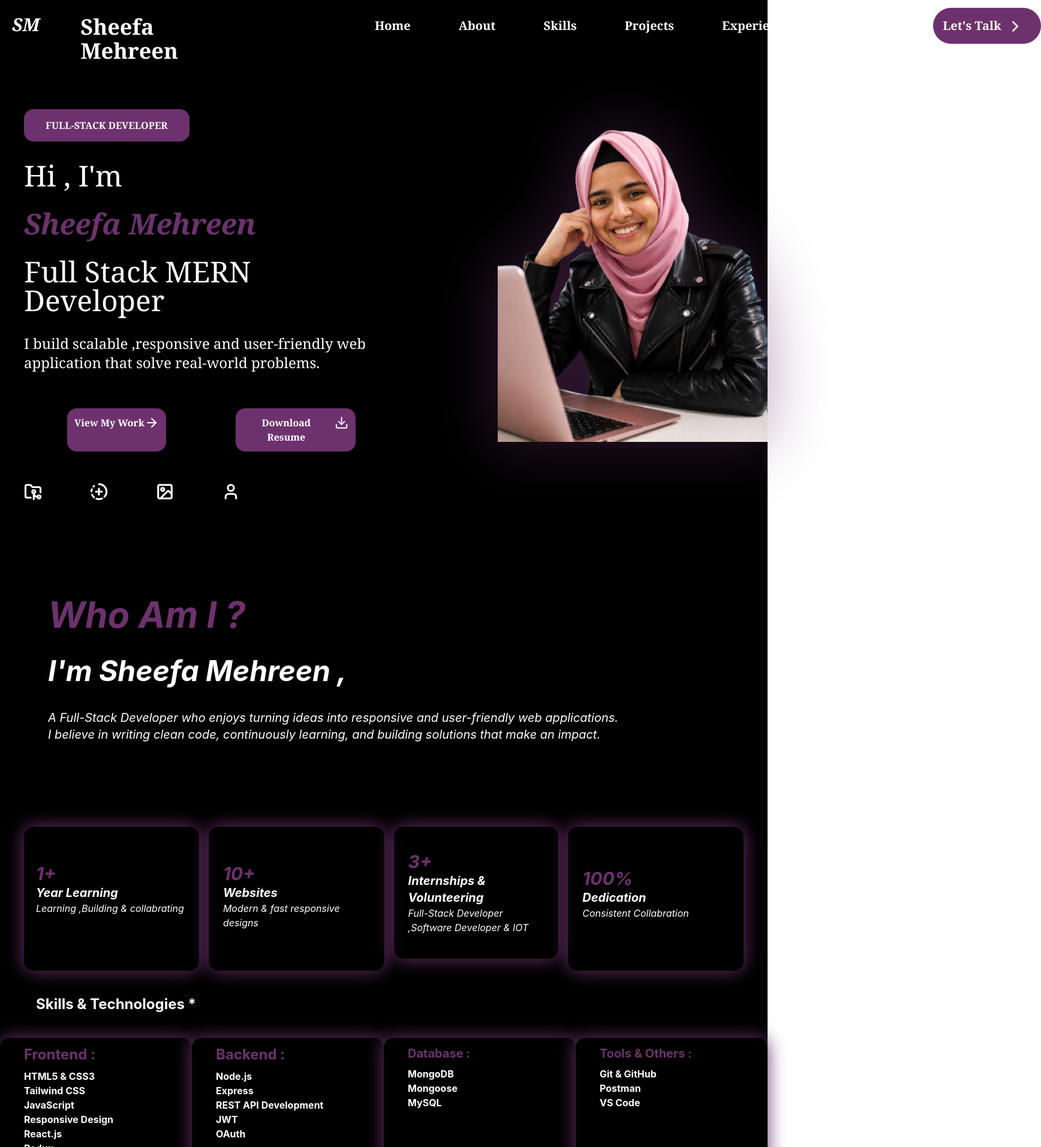
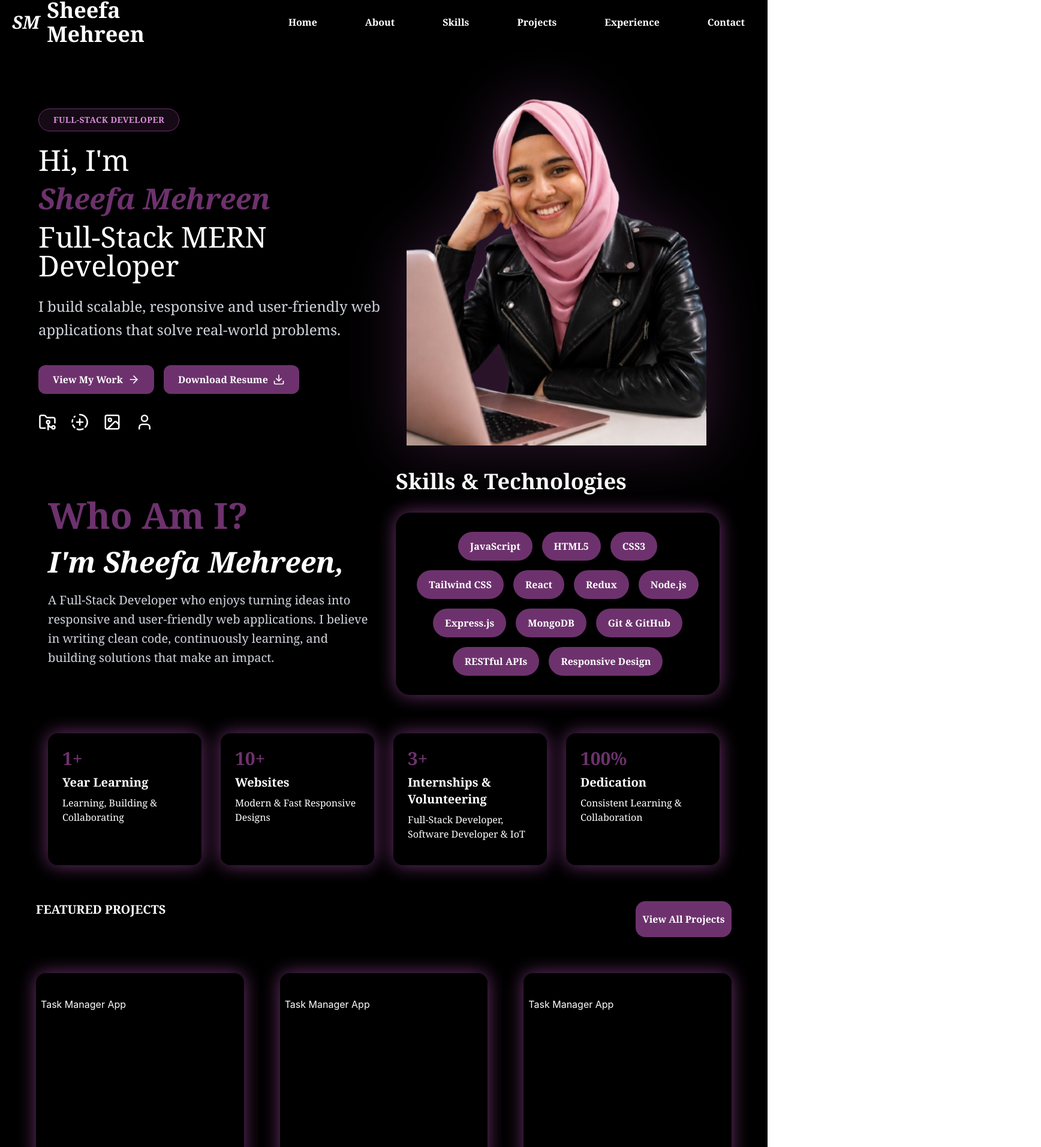
Before and after one commit to shifa-m/Portfolio, a React app in the folder portfolio/: page / in a window 1280 px wide. Shown: the part 3-1916 px from the top of the page at 60% size, 1736 px wide, since content can reach past the window. Built offline with nearby package versions, Linux system fonts and the light colour scheme; the HTML template or start-up script is replaced by a standard one.

Commit message:
Improve portfolio responsiveness and UI layout

```diff
--- a/portfolio/src/App.jsx
+++ b/portfolio/src/App.jsx
@@ -11,17 +11,17 @@ import Experience from './components/Experience/Experience.jsx'
 
 const App = () => {
   return (
-    <>
+    <div className='overflow-hidden'>
 
-      <>
+      <div>
       <Element name="home"><Header/></Element>
       <Element name="about"><Page2/></Element>
-      <Element name="skills"><Skills/></Element>
+      <Element name="skills"></Element>
       <Element name="projects"><Page3/></Element>
       <Element name='experience'><Experience/></Element>
       <Element name='contact'><Page4/></Element>
-      </>
-    </>
+      </div>
+    </div>
 
   )
 }
--- a/portfolio/src/components/About/About.jsx
+++ b/portfolio/src/components/About/About.jsx
@@ -1,35 +1,75 @@
 import React from 'react'
+import Skills from '../Skills/Skills'
 
 const About = () => {
   return (
-                        <div className='mt-15 w-full italic'>
-                                    <div className='text-white   p-20 italic'>
-                                                <h1 className='text-6xl text-[#6D326D] font-bold '>Who Am I ?  </h1>
-                                    <h1 className='text-5xl pt-10 font-bold italic'>I'm Sheefa Mehreen ,</h1>
-                                    <h1 className='text-xl pt-10'>A Full-Stack Developer who enjoys turning ideas into responsive and user-friendly web applications. </h1>
-                                    <h1 className='text-xl'>I believe in writing clean code, continuously learning, and building solutions that make an impact.</h1>
+    <div className="w-full mt-10 px-6 md:px-10 lg:px-20 font-serif">
+
+      <div className="flex flex-col lg:flex-row items-center gap-10">
+
+
+        <div className="w-full lg:w-1/2 text-white">
+
+          <h1 className="text-3xl md:text-5xl lg:text-6xl text-[#6D326D] font-bold">
+            Who Am I?
+          </h1>
+
+          <h2 className="mt-6 text-2xl md:text-4xl lg:text-5xl font-bold italic">
+            I'm Sheefa Mehreen,
+          </h2>
+
+          <p className="mt-6 text-base md:text-lg lg:text-xl leading-8 text-gray-300">
+            A Full-Stack Developer who enjoys turning ideas into responsive
+            and user-friendly web applications. I believe in writing clean
+            code, continuously learning, and building solutions that make an
+            impact.
+          </p>
+
+        </div>
+
+        <div className="w-full lg:w-1/2">
+          <Skills />
+        </div>
+
       </div>
 
 
-                                    <div className='flex gap-4 m-10 mt-15  justify-around'>
-                                                <div className='h-60 w-80  shadow-[0_0_30px_#6D326D] pt-15  rounded-2xl text-white p-5'>
-                                                    <h1 className='text-3xl text-[#6D326D] font-bold'>1+</h1>
-                                                           <h1 className='text-xl font-bold'>Year Learning</h1>
-                                                           <h1>Learning ,Building & collabrating</h1>
+      <div className="grid grid-cols-1 md:grid-cols-2 lg:grid-cols-4 gap-8 mt-16">
+
+        <div className="shadow-[0_0_30px_#6D326D] rounded-2xl text-white p-6 min-h-[220px]">
+          <h1 className="text-3xl text-[#6D326D] font-bold">1+</h1>
+          <h2 className="text-xl font-bold mt-2">Year Learning</h2>
+          <p className="mt-2">
+            Learning, Building & Collaborating
+          </p>
         </div>
-                                                <div className='h-60 w-80  shadow-[0_0_30px_#6D326D] p-6 pt-15 rounded-2xl text-white '>
-                                                            <h1 className='text-3xl text-[#6D326D] font-bold'>10+ </h1>
-                                                            <h1 className='text-xl font-bold'>Websites</h1>
-                                                            <h1>Modern  & fast responsive designs</h1></div>
-                                                <div className='h-55 w-75 shadow-[0_0_30px_#6D326D]  rounded-2xl text-white p-6 pt-10 '>
-                                                            <h1 className='text-3xl text-[#6D326D] font-bold'>3+</h1>
-                                                            <h1 className='text-xl font-bold'>Internships & Volunteering</h1>
-                                                            <h1>Full-Stack Developer ,Software Developer & IOT</h1>
+
+        <div className="shadow-[0_0_30px_#6D326D] rounded-2xl text-white p-6 min-h-[220px]">
+          <h1 className="text-3xl text-[#6D326D] font-bold">10+</h1>
+          <h2 className="text-xl font-bold mt-2">Websites</h2>
+          <p className="mt-2">
+            Modern & Fast Responsive Designs
+          </p>
         </div>
-                                                <div className='h-60 w-80  shadow-[0_0_30px_#6D326D]  rounded-2xl text-white p-6 pt-17'>
-                                                            <h1 className='text-3xl text-[#6D326D] font-bold'>100% </h1>
-                                                            <h1 className='text-xl font-bold'> Dedication</h1>
-                                                            <h1>Consistent Collabration  </h1> </div>
+
+        <div className="shadow-[0_0_30px_#6D326D] rounded-2xl text-white p-6 min-h-[220px]">
+          <h1 className="text-3xl text-[#6D326D] font-bold">3+</h1>
+          <h2 className="text-xl font-bold mt-2">
+            Internships & Volunteering
+          </h2>
+          <p className="mt-2">
+            Full-Stack Developer, Software Developer & IoT
+          </p>
+        </div>
+
+        <div className="shadow-[0_0_30px_#6D326D] rounded-2xl text-white p-6 min-h-[220px]">
+          <h1 className="text-3xl text-[#6D326D] font-bold">100%</h1>
+          <h2 className="text-xl font-bold mt-2">Dedication</h2>
+          <p className="mt-2">
+            Consistent Learning & Collaboration
+          </p>
+        </div>
+
       </div>
 
     </div>
--- a/portfolio/src/components/Card/RightCard.jsx
+++ b/portfolio/src/components/Card/RightCard.jsx
@@ -1,9 +1,15 @@
 import React from 'react'
-import { ArrowRight,Download, User ,Image,CircleFadingPlus,FolderGit2 } from 'lucide-react';
+import {
+  ArrowRight,
+  Download,
+  User,
+  Image,
+  CircleFadingPlus,
+  FolderGit2,
+} from 'lucide-react';
+
 import Profile from "../../assets/images/profile.png";
-import Resume from "../../assets/resume/resumeMERN.pdf"
-
-
+import Resume from "../../assets/resume/resumeMERN.pdf";
 
 const RightCard = () => {
 
@@ -15,57 +21,118 @@ const RightCard = () => {
     link.click();
     document.body.removeChild(link);
   };
-const handleGithub=()=>{
-                        window.open(
-                                    "https://github.com/shifa-m",
-                                    "_blank"
-                        )
-            };
-const handleInsta=()=>{
-  window.open(
-    "https://www.instagram.com/_hushed.s/",
-    "_blank"
-  )
+
+  const handleGithub = () => {
+    window.open("https://github.com/shifa-m", "_blank");
   };
 
-const handleEmail=()=>{
+  const handleInsta = () => {
+    window.open("https://www.instagram.com/_hushed.s/", "_blank");
+  };
+
+  const handleEmail = () => {
     window.open(
       "https://mail.google.com/mail/?view=cm&fs=1&to=shifamahreen786@gmail.com",
       "_blank"
-  )
-}
+    );
+  };
 
   return (
 
-    <div className='flex w-full '>
-                                                <div className=' w-1/2  m-5 ml-10 mt-30 '>
-                                                <span className=' bg-[#6D326D] text-white font-bold p-4 pl-9 pr-9  rounded-2xl '>FULL-STACK DEVELOPER</span>
-                                                <h1 className='text-5xl mt-12 text-white'>Hi , I'm</h1>
-                                                <h1 className='text-5xl mt-8 text-[#6D326D] italic font-bold'>Sheefa Mehreen</h1>
-                                                <h1 className='text-5xl mt-8 text-white'>Full Stack MERN Developer</h1>
-                                                <h1 className='text-2xl mt-8 text-white'>I build scalable ,responsive and user-friendly web application that solve real-world problems.</h1>
-                                                <div className='flex gap-20'>
-                                                            <button className='bg-[#6D326D] text-white font-bold p-3 m-3 rounded-2xl mt-15 ml-18  flex'>View My Work  <h1><ArrowRight /></h1></button>
-                                                            <button onClick={handleResumeDownload} className='bg-[#6D326D] text-white font-bold p-3 m-3 mt-15 rounded-2xl flex ml-6 gap-2 w-50'>Download Resume <Download /> </button>
+    <div className="flex flex-col-reverse lg:flex-row items-center w-full px-6 md:px-10 lg:px-16">
+
+      {/* Left Section */}
+
+      <div className="w-full lg:w-1/2 mt-10 lg:mt-20">
+
+        <span className="inline-block rounded-full border border-[#6D326D] bg-[#6D326D]/20 px-6 py-2 text-sm font-semibold tracking-wide text-[#d98dd9]">
+          FULL-STACK DEVELOPER
+        </span>
+
+        <h1 className="text-3xl md:text-4xl lg:text-5xl mt-6 text-white">
+          Hi, I'm
+        </h1>
+
+        <h1 className="text-3xl md:text-4xl lg:text-5xl mt-4 text-[#6D326D] italic font-bold">
+          Sheefa Mehreen
+        </h1>
+
+        <h1 className="text-3xl md:text-4xl lg:text-5xl mt-4 text-white">
+          Full-Stack MERN Developer
+        </h1>
+
+        <p className="text-lg md:text-xl lg:text-2xl mt-6 text-gray-300 leading-relaxed">
+          I build scalable, responsive and user-friendly web applications
+          that solve real-world problems.
+        </p>
+
+        {/* Buttons */}
+
+        <div className="flex flex-wrap gap-4 mt-10">
+
+          <button
+            className="flex items-center gap-2 bg-[#6D326D] px-6 py-3 rounded-xl font-semibold hover:bg-[#814381] transition"
+          >
+            View My Work
+            <ArrowRight size={20} />
+          </button>
+
+          <button
+            onClick={handleResumeDownload}
+            className="flex items-center gap-2 bg-[#6D326D] px-6 py-3 rounded-xl font-semibold hover:bg-[#814381] transition"
+          >
+            Download Resume
+            <Download size={20} />
+          </button>
+
         </div>
 
-                                                <div className='flex mt-10 gap-20'>
-                                                            <FolderGit2 onClick={handleGithub} className='' size={30} strokeWidth={2.50} />
-                                                            <CircleFadingPlus onClick={handleInsta} size={30} strokeWidth={2.50} />
-                                                            <Image size={30} strokeWidth={2.50} />
+        {/* Icons */}
 
-                                                            <User onClick={handleEmail} size={30} strokeWidth={2.50} />
+        <div className="flex gap-6 mt-8">
+
+          <FolderGit2
+            onClick={handleGithub}
+            className="cursor-pointer hover:text-[#6D326D] transition"
+            size={30}
+          />
+
+          <CircleFadingPlus
+            onClick={handleInsta}
+            className="cursor-pointer hover:text-[#6D326D] transition"
+            size={30}
+          />
+
+          <Image
+            className="cursor-pointer hover:text-[#6D326D] transition"
+            size={30}
+          />
+
+          <User
+            onClick={handleEmail}
+            className="cursor-pointer hover:text-[#6D326D] transition"
+            size={30}
+          />
+
         </div>
 
+      </div>
 
+      {/* Right Section */}
+
+      <div className="w-full lg:w-1/2 flex justify-center mt-10 lg:mt-0">
+
+        <img
+          src={Profile}
+          alt="Sheefa Mehreen"
+          className="w-full max-w-[420px] lg:max-w-[500px] object-contain drop-shadow-[0_0_50px_rgba(109,50,109,0.45)] hover:scale-105 transition-all duration-500"
+        />
 
       </div>
-                                  <div className='w-1/2 '>
-                                                                                                <img src={Profile} alt="Sheefa Mehreen" className='w-[450px] object-contain drop-shadow-[0_0_50px_rgba(109,50,109,0.45)] hover:scale-105 transition-all duration-500 ml-40  mt-15' />
 
     </div>
-                                    </div>
-  )
-}
 
-export default RightCard
+  );
+};
+
+export default RightCard;
--- a/portfolio/src/components/Navbar/header.jsx
+++ b/portfolio/src/components/Navbar/header.jsx
@@ -24,9 +24,11 @@ const Header = () => {
 
             return (
                         <div className=' w-full bg-black text-white font-serif '>
-                                    <div className='h-20  flex  text-xl text-white p-2 ml-3 pt-5'>
+                                    <div className="h-20 flex items-center justify-between px-5 py-4">
                                                 <h1 className='h-8 w-8 md:h-10 md:w-10 lg:h-12 lg:w-12 text-sm md:text-2xl lg:text-3xl flex items-center justify-center  rounded-full  text-white font-bold italic'>SM</h1>
-                                                <h1 className='text-xl mr-10  ml-5 md:text-2xl md:mr-15 md:ml-10 lg:text-4xl lg:mr-20 lg:ml-15 font-bold font-serif p-2 '>Sheefa Mehreen</h1>
+                                           <h1 className="text-xl md:text-2xl lg:text-4xl font-bold font-serif ml-3">
+    Sheefa Mehreen
+</h1>
                                                 <div className='hidden lg:flex items-center gap-12 ml-40 text-white font-bold md:gap-16 md:ml-50 lg:gap-20 lg:ml-60 font-serif'>
                                                             <Link to="home" smooth={true} duration={500} className="cursor-pointer">Home</Link>
                                                             <Link to="about" smooth={true} duration={500} className="cursor-pointer">About</Link>
@@ -36,14 +38,15 @@ const Header = () => {
                                                             <Link to="contact" smooth={true} duration={500} className="cursor-pointer">Contact</Link>
                                                             <button onClick={handleTalk} className='bg-[#6D326D] h-15 w-45  text-amber-50 border-0 p-4 rounded-4xl  font-bold text-xl flex'>Let's Talk<ChevronRight className='ml-2  ' size={30} />  </button>
                                                 </div>
-                                                <div className='lg:hidden cursor-pointer '
+                                                <div className='lg:hidden ml-auto cursor-pointer '
                                                             onClick={() => setOpen(!open)}
                                                 >
                                                             {open ? <X size={30} /> : <Menu size={30} />
                                                             }
                                                             {
                                                                         open && (
-                                                                                    <div className='lg:hidden flex flex-col bg-black px-6 py-5 gap-6 text-lg font-semibold'>
+
+                                                                                    <div className="absolute top-20 left-0 w-full bg-black flex flex-col px-6 py-5 gap-6 z-50">
                                                                                                 <Link to="home" smooth={true} duration={500} onClick={() => setOpen(flase)} className="cursor-pointer">Home</Link>
                                                                                                 <Link to="about" smooth={true} duration={500} onClick={() => setOpen(false)} className="cursor-pointer">About</Link>
                                                                                                 <Link to="skills" smooth={true} duration={500} onClick={() => setOpen(false)} className="cursor-pointer">Skills</Link>
--- a/portfolio/src/components/Projects/Projects.jsx
+++ b/portfolio/src/components/Projects/Projects.jsx
@@ -10,7 +10,7 @@ const Projects = () => {
   }
   return (
     <div>
-             <div className='flex justify-between  '>
+             <div className='flex justify-between font-serif '>
         <h1 className='m-15 text-xl text-white font-bold'>FEATURED PROJECTS</h1>
         <button onClick={handleGithub} className=' bg-[#6D326D] text-white font-bold h-15 w-40 rounded-2xl  m-15'>View All Projects</button>
       </div>
--- a/portfolio/src/components/Skills/Skills.jsx
+++ b/portfolio/src/components/Skills/Skills.jsx
@@ -1,46 +1,55 @@
 import React from 'react'
 
 const Skills = () => {
+
+  const skills = [
+    "JavaScript",
+    "HTML5",
+    "CSS3",
+    "Tailwind CSS",
+    "React",
+    "Redux",
+    "Node.js",
+    "Express.js",
+    "MongoDB",
+    "Git & GitHub",
+    "RESTful APIs",
+    "Responsive Design"
+  ];
+
   return (
-    <div className='bg-black '>
-      <div>
-        <button className='ml-15 mb-10 text-2xl font-bold text-white'>Skills & Technologies *</button>
-        <div className='flex justify-around  text-white font-bold'>
-          <div className='h-60 w-80 bg-black rounded-2xl pl-10 shadow-[0_0_30px_#6D326D]  '>
-            <h1 className='text-2xl mb-2 pt-3 text-[#6D326D]'>Frontend :</h1>
-            <h1>HTML5 & CSS3</h1>
-            <h1>Tailwind CSS</h1>
-            <h1>JavaScript</h1>
-            <h1>Responsive Design</h1>
-            <h1>React.js</h1>
-            <h1>Redux</h1>
-          </div>
-          <div className='h-60 w-80 bg-black rounded-2xl pl-10 shadow-[0_0_30px_#6D326D]'>
-            <h1 className='text-2xl mb-2 pt-3 text-[#6D326D]'>Backend :</h1>
-            <h1>Node.js</h1>
-            <h1>Express</h1>
-            <h1>REST API Development</h1>
-            <h1>JWT</h1>
-            <h1>OAuth</h1>
-          </div>
-          <div className='h-60 w-80 bg-black rounded-2xl pl-10 shadow-[0_0_30px_#6D326D]'>
-            <h1 className='text-xl mb-2 pt-3 text-[#6D326D]'>Database :</h1>
-            <h1>MongoDB</h1>
-            <h1>Mongoose</h1>
-            <h1>MySQL</h1>
+    <div className="w-full">
 
-          </div>
-          <div className='h-60 w-80 bg-black rounded-2xl pl-10 shadow-[0_0_30px_#6D326D]'>
-            <h1 className='text-xl mb-2 pt-3 text-[#6D326D]'>Tools & Others :</h1>
-            <h1>Git & GitHub</h1>
-            <h1>Postman</h1>
-            <h1>VS Code</h1>
+      <h1 className="text-3xl md:text-4xl text-white font-bold mb-8">
+        Skills & Technologies
+      </h1>
 
-          </div>
+      <div className="shadow-[0_0_30px_#6D326D] rounded-3xl p-6 md:p-8">
+
+        <div className="flex flex-wrap gap-4 justify-center">
+
+          {skills.map((skill, index) => (
+            <div
+              key={index}
+              className="bg-[#6D326D] text-white
+              px-5 py-3
+              rounded-full
+              font-semibold
+              text-sm md:text-base
+              hover:scale-105
+              transition-all
+              duration-300"
+            >
+              {skill}
+            </div>
+          ))}
+
         </div>
+
       </div>
+
     </div>
   )
 }
 
-export default Skills
+export default Skills;
```
Lines whose indentation alone changed are shown as unchanged.
